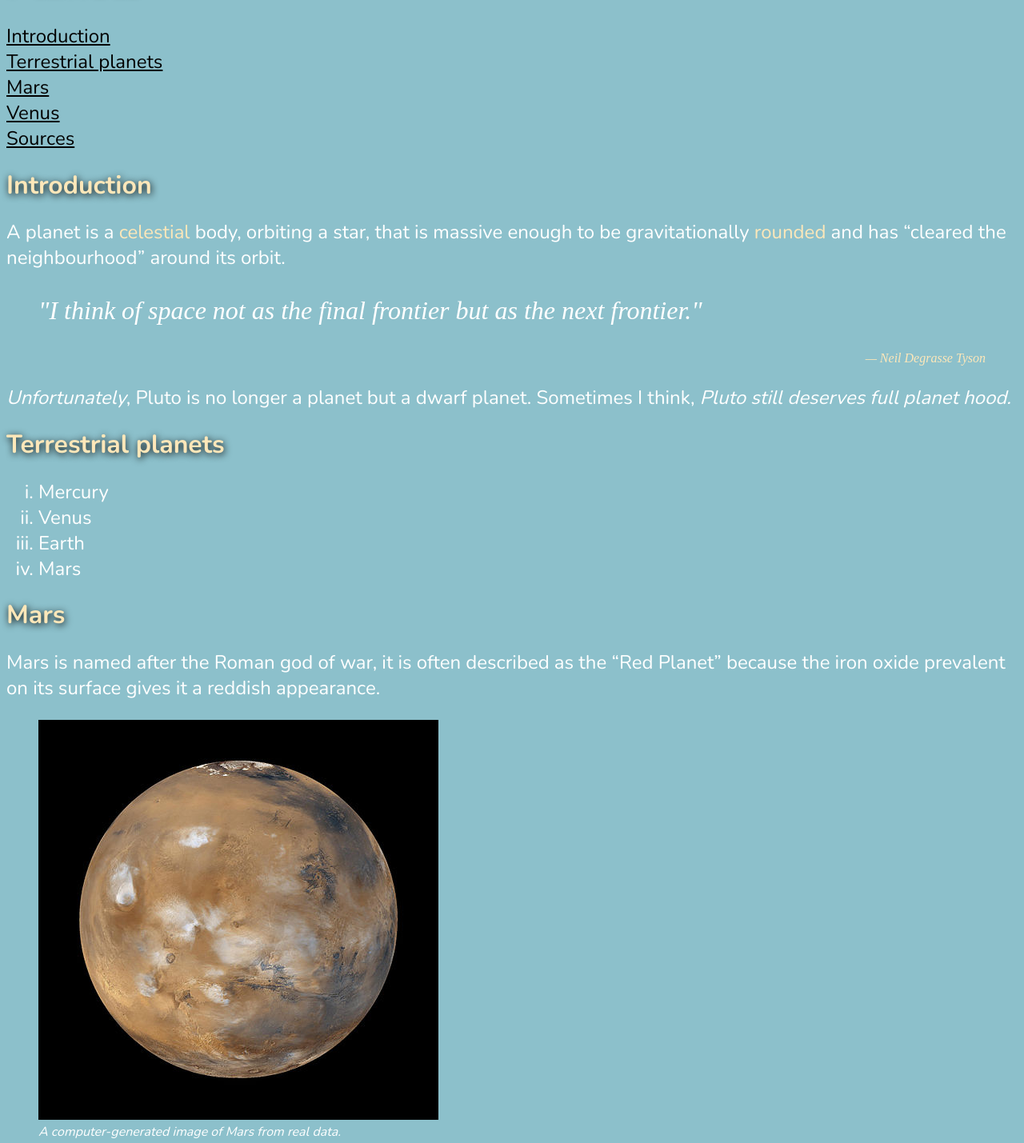
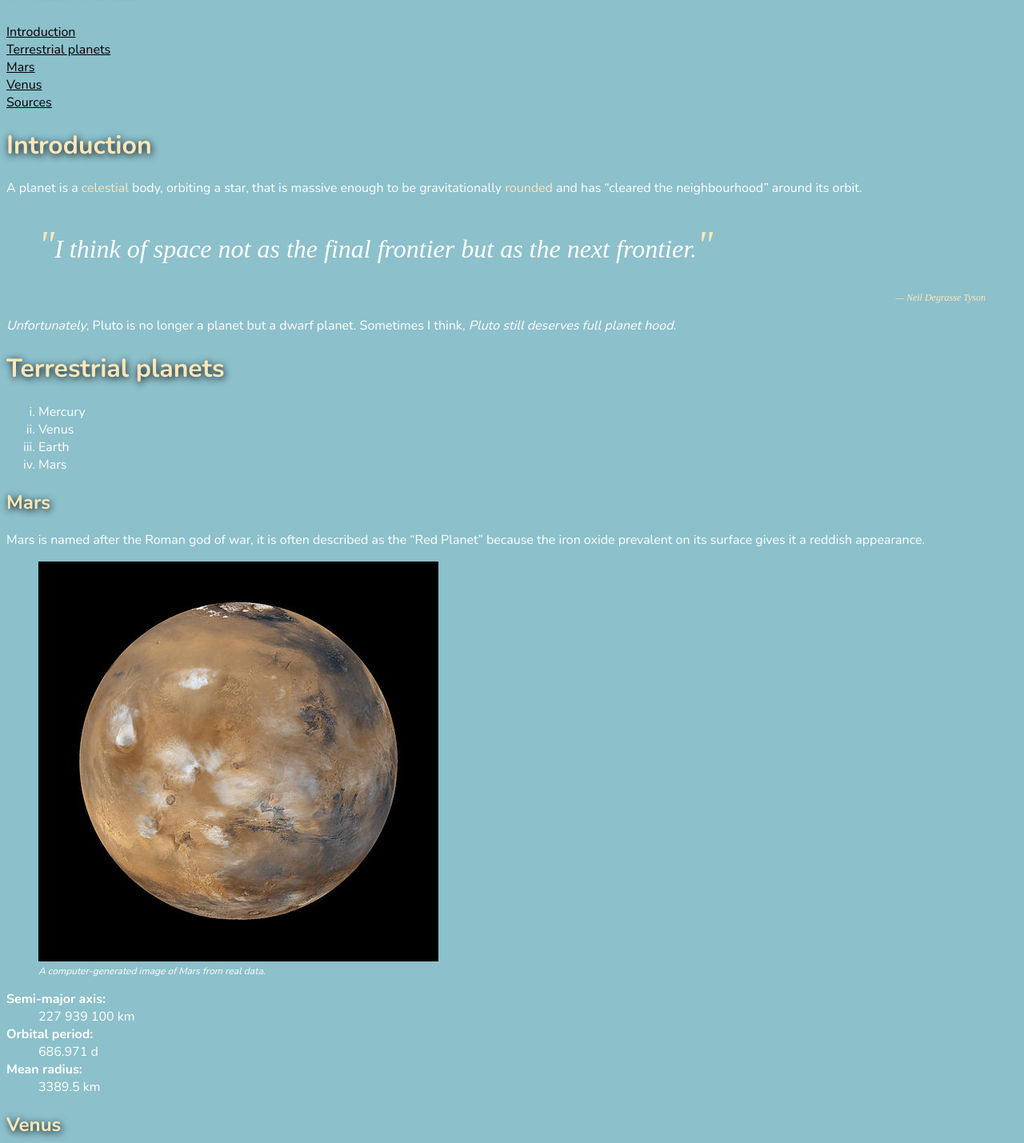
Before and after one commit to SarahTierney/dsn1674-assignment-3, a plain HTML site: page index.html in a window 1280 px wide. Shown: the part 83-1512 px from the top of the page at 80% size. Drawn offline with nearby package versions, Linux system fonts and the light colour scheme.

Commit message:
Added color to specific words and quotation marks
Fixed the font size and heading levels

```diff
--- a/css/main.css
+++ b/css/main.css
@@ -11,10 +11,10 @@ h1 {
   font-family: 'Nunito', sans-serif;
   line-height: 1;
   text-shadow: 1px +2px 10px black;
-
 }
 
-h2 {  color: #fde7b9;
+h2 {
+  color: #fde7b9;
   font-weight: 700;
   font-size: 2rem;
   text-align: left;
@@ -23,9 +23,19 @@ h2 {  color: #fde7b9;
   text-shadow: 1px +2px 10px black;
 }
 
+h3 {
+  color: #fde7b9;
+  font-weight: 700;
+  font-size: 1.5rem;
+  text-align: left;
+  font-family: 'Nunito', sans-serif;
+  line-height: 1;
+  text-shadow: 1px +2px 10px black;
+}
+
 .word {
   font-weight: 300;
-  font-size: 1.5rem;
+  font-size: 1rem;
   font-family: 'Nunito', sans-serif;
   font-style: normal;
   color: #fde7b9;
@@ -33,7 +43,7 @@ h2 {  color: #fde7b9;
 
 p {
   font-weight: 300;
-  font-size: 1.5rem;
+  font-size: 1rem;
   font-family: 'Nunito', sans-serif;
   font-style: normal; /*italic, normal*/
 }
@@ -47,14 +57,14 @@ blockquote p {
 
 figcaption {
   font-weight: 200;
-  font-size: 1rem;
+  font-size: 0.75rem;
   font-family: 'Nunito', sans-serif;
   font-style: italic; /*italic, normal*/
 }
 
 footer {
   font-weight: 100;
-  font-size: 1rem;
+  font-size: 0.75rem;
   font-style: italic;
   text-align: right;
   font-family: 'Slabo', serif;
@@ -63,7 +73,7 @@ footer {
 
 ol {
   font-weight: 300;
-  font-size: 1.5rem;
+  font-size: 1rem;
   font-family: 'Nunito', sans-serif;
   list-style-type: none; /* decimal, circle, lower-alpha, lower-roman, upper-alpha, uper-roman, square, disc, none */
   padding: 0;
@@ -71,7 +81,7 @@ ol {
 
 ul li {
   font-weight: 300;
-  font-size: 1.5rem;
+  font-size: 1rem;
   font-family: 'Nunito', sans-serif;
   padding: 0;v
 }
@@ -82,7 +92,7 @@ ul li {
 
 dd {
   font-weight: 300;
-  font-size: 1.5rem;
+  font-size: 1rem;
   font-family: 'Nunito', sans-serif;
   list-style-type: none; /* decimal, circle, lower-alpha, lower-roman, upper-alpha, uper-roman, square, disc, none */
   padding: 0;
@@ -90,7 +100,7 @@ dd {
 
 dt {
   font-weight: 600;
-  font-size: 1.5rem;
+  font-size: 1rem;
   font-family: 'Nunito', sans-serif;
   list-style-type: none; /* decimal, circle, lower-alpha, lower-roman, upper-alpha, uper-roman, square, disc, none */
   padding: 0;
@@ -98,7 +108,7 @@ dt {
 
 a {
   color: #000;
-  font-size: 1.5rem;
+  font-size: 1rem;
 }
 
 a:hover {
@@ -108,3 +118,8 @@ a:hover {
 .circle {
   list-style-type: circle;
 }
+
+.quote {
+  color:#fde7b9;
+  font-size: 3rem;
+}
--- a/index.html
+++ b/index.html
@@ -26,7 +26,7 @@
         <q>cleared the neighbourhood</q> around its orbit.</p>
 
       <blockquote>
-        <p>"I think of space not as the final frontier but as the next frontier."</p>
+        <p><span class="quote">"</span>I think of space not as the final frontier but as the next frontier.<span class="quote">"</span></p>
         <footer><cite>— Neil Degrasse Tyson</cite></footer>
       </blockquote>
 
@@ -41,7 +41,7 @@
         <li>Mars</li>
       </ul>
 
-        <h2>Mars</h2>
+      <h3>Mars</h3>
 
       <p>Mars is named after the Roman god of war, it is often described as the <q>Red Planet</q> because the iron
         oxide prevalent on its surface gives it a reddish appearance.</p>
@@ -57,7 +57,7 @@
         <dt>Mean radius:</dt><dd>3389.5 km</dd>
       </dl>
 
-          <h2>Venus</h2>
+      <h3>Venus</h3>
       <p>Venus is the second planet from the Sun, orbiting it every 224.7 Earth days.</p>
 
       <figure>
@@ -78,3 +78,4 @@
         <br>
         <li> <a href="https://en.wikipedia.org/wiki/Venus">Wikipedia: Venus</a></li>
       </ul>
+  </body>
```
Lines whose indentation alone changed are shown as unchanged.
